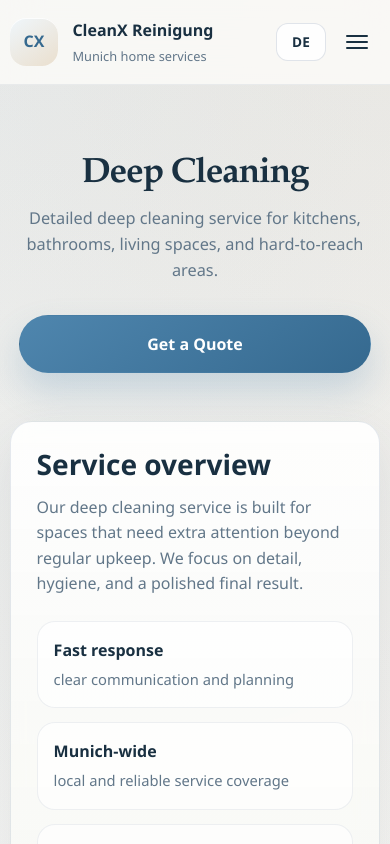
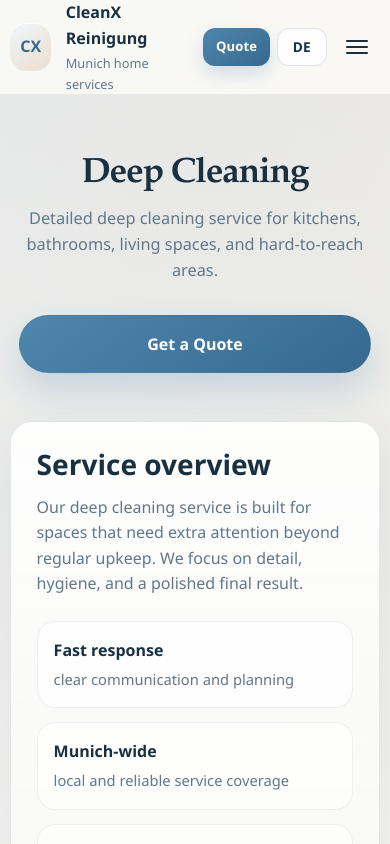
Before and after one commit to samuel4516/CleanX, a Next.js app: page /deep-cleaning in a window 390 px wide. Shown: the top 844 px of the page. Built offline with nearby package versions, Linux system fonts and the light colour scheme.

Commit message:
feat: add mobile quote button and corresponding styles in service page header

```diff
--- a/app/components/service-page-header.tsx
+++ b/app/components/service-page-header.tsx
@@ -16,6 +16,7 @@ export default function ServicePageHeader() {
         results: "Vorher & Nachher",
         reviews: "Bewertungen",
         quote: "Angebot anfragen",
+        mobileQuote: "Angebot",
         book: "Service buchen",
         languageAria: "Zur englischen Version wechseln",
       }
@@ -24,6 +25,7 @@ export default function ServicePageHeader() {
         results: "Before & After",
         reviews: "Reviews",
         quote: "Get a Quote",
+        mobileQuote: "Quote",
         book: "Book Service",
         languageAria: "Switch to German",
       };
@@ -56,6 +58,14 @@ export default function ServicePageHeader() {
         </Link>
 
         <div className="header-actions-mobile">
+          <Link
+            className="mobile-quote-cta"
+            href={toHomeSection("#contact")}
+            onClick={closeMenu}
+          >
+            {labels.mobileQuote}
+          </Link>
+
           <button
             className="lang-toggle-mobile"
             type="button"
--- a/app/globals.css
+++ b/app/globals.css
@@ -260,6 +260,31 @@ textarea {
   transform: translateY(-1px);
   border-color: rgba(79, 134, 174, 0.48);
   background: rgba(231, 240, 247, 0.8);
+}
+
+.mobile-quote-cta {
+  display: none;
+  align-items: center;
+  justify-content: center;
+  min-height: 38px;
+  padding: 0.45rem 0.78rem;
+  border-radius: 12px;
+  background: linear-gradient(145deg, var(--accent), var(--accent-strong));
+  color: #fff;
+  font-size: 0.82rem;
+  font-weight: 700;
+  letter-spacing: 0.01em;
+  line-height: 1;
+  box-shadow: 0 9px 18px rgba(79, 134, 174, 0.22);
+  transition:
+    transform 180ms ease,
+    box-shadow 180ms ease;
+}
+
+.mobile-quote-cta:hover,
+.mobile-quote-cta:focus-visible {
+  transform: translateY(-1px);
+  box-shadow: 0 12px 24px rgba(79, 134, 174, 0.26);
 }
 
 .nav-toggle {
@@ -1038,8 +1063,12 @@ textarea {
   .header-actions-mobile {
     display: inline-flex;
     align-items: center;
-    gap: 0.5rem;
+    gap: 0.45rem;
     margin-left: auto;
+  }
+
+  .mobile-quote-cta {
+    display: inline-flex;
   }
 
   .site-nav {
```
